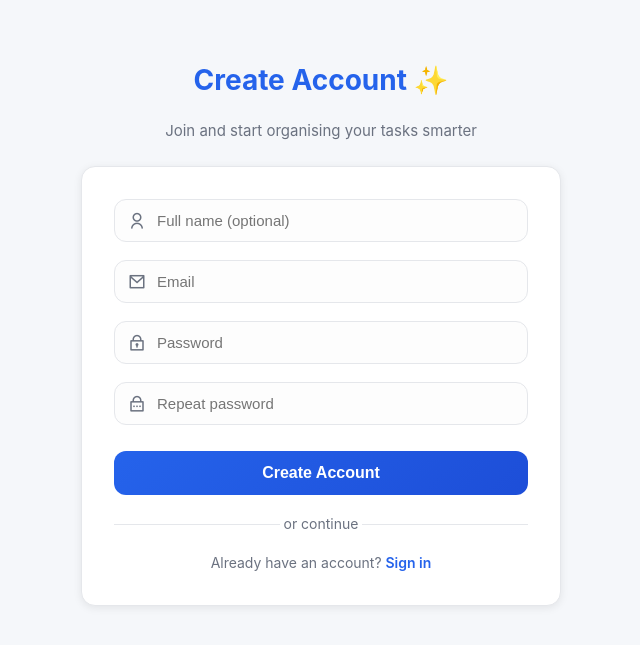
After one commit to Ebenezer-03/Entrans-Internship, a Django app: page /auth/signup/ in a window 1280 px wide. The commit adds this page. Shown: the top 645 px of the page, without its empty margins (319-959 px from the left). Run offline with Django 4.2, Linux system fonts and the light colour scheme.

Commit message:
Logging and Authentication

```diff
--- /dev/null
+++ b/SE Project/static/css/auth.css
@@ -0,0 +1,165 @@
+/* ========================================
+   Auth Layout (Login + Signup)
+======================================== */
+
+body {
+    background: #f5f7fa;
+    font-family: "Inter", sans-serif;
+    display: flex;
+    justify-content: center;
+    padding: 40px 0;
+}
+
+/* Wrapper */
+.auth-wrapper {
+    width: 95%;
+    max-width: 480px;
+}
+
+/* Header */
+.auth-header {
+    text-align: center;
+    margin-bottom: 24px;
+}
+
+.auth-title {
+    font-size: 28px;
+    font-weight: 700;
+    color: var(--blue);
+}
+
+.auth-subtitle {
+    font-size: 15px;
+    color: var(--muted);
+}
+
+/* Card */
+.auth-card {
+    background: var(--white);
+    padding: 32px;
+    border-radius: 14px;
+    box-shadow: var(--shadow);
+    border: 1px solid var(--border);
+}
+
+/* Input Containers */
+.input-wrapper {
+    position: relative;
+    margin-bottom: 18px;
+}
+
+.input-wrapper i {
+    position: absolute;
+    top: 50%;
+    left: 14px;
+    transform: translateY(-50%);
+    font-size: 18px;
+    color: var(--muted);
+}
+
+.auth-input {
+    width: 100%;
+    padding: 12px 14px 12px 42px;
+    border-radius: 12px;
+    border: 1px solid var(--border);
+    background: #fdfdfd;
+    font-size: 15px;
+    transition: 0.25s ease;
+}
+
+.auth-input:focus {
+    border-color: var(--blue);
+    background: #fff;
+    box-shadow: 0 0 0 3px rgba(37, 99, 235, 0.12);
+}
+
+/* Buttons */
+.auth-btn {
+    width: 100%;
+    background: linear-gradient(135deg, var(--blue), var(--blue-hover));
+    color: #fff;
+    padding: 13px;
+    border: none;
+    border-radius: 12px;
+    font-weight: 600;
+    cursor: pointer;
+    transition: 0.25s ease;
+    margin-top: 8px;
+    font-size: 16px;
+}
+
+.auth-btn:hover {
+    transform: translateY(-2px);
+    box-shadow: 0 4px 14px rgba(37, 99, 235, 0.22);
+}
+
+/* Divider */
+.divider {
+    text-align: center;
+    margin: 18px 0;
+    color: var(--muted);
+    font-size: 14px;
+    position: relative;
+}
+
+.divider::before,
+.divider::after {
+    content: "";
+    height: 1px;
+    width: 40%;
+    background: var(--border);
+    position: absolute;
+    top: 50%;
+}
+
+.divider::before { left: 0; }
+.divider::after { right: 0; }
+
+/* Footer link */
+.auth-footer {
+    text-align: center;
+    margin-top: 18px;
+    font-size: 14px;
+    color: var(--muted);
+}
+
+.auth-link {
+    color: var(--blue);
+    font-weight: 600;
+    text-decoration: none;
+}
+
+.auth-link:hover {
+    text-decoration: underline;
+}
+
+/* Error box */
+.error-box {
+    background: var(--red-light);
+    border: 1px solid var(--red);
+    padding: 12px;
+    border-radius: 8px;
+    color: var(--red);
+    font-weight: 600;
+    margin-bottom: 16px;
+}
+/* Prevent overflow */
+.auth-wrapper {
+    width: 100%;
+    max-width: 480px;
+    padding: 0 16px;
+}
+
+.auth-card {
+    width: 100%;
+    box-sizing: border-box;
+}
+
+.input-wrapper {
+    width: 100%;
+}
+
+.auth-input {
+    width: 100%;
+    box-sizing: border-box;
+}
--- a/SE Project/todo_project/settings.py
+++ b/SE Project/todo_project/settings.py
@@ -27,6 +27,12 @@ MIDDLEWARE = [
     "django.contrib.auth.middleware.AuthenticationMiddleware",
     "django.contrib.messages.middleware.MessageMiddleware",
 ]
+DATABASES = {
+    "default": {
+        "ENGINE": "django.db.backends.sqlite3",
+        "NAME": BASE_DIR / "db.sqlite3",
+    }
+}
 
 ROOT_URLCONF = "todo_project.urls"
 
--- a/SE Project/todo_project/urls.py
+++ b/SE Project/todo_project/urls.py
@@ -1,9 +1,10 @@
 from django.contrib import admin
 from django.urls import path, include
-from django.views.generic import TemplateView
+from todoapp import views as todo_views
 
 urlpatterns = [
     path("admin/", admin.site.urls),
-    path("api/", include("todoapp.urls")),
-    path("", TemplateView.as_view(template_name="index.html")),
+    path("api/", include("todoapp.urls")),            # API endpoints
+    path("auth/", include("todoapp.urls_auth")),      # login/signup/logout
+    path("", todo_views.dashboard, name="home"),      # root -> dashboard (protected)
 ]
--- /dev/null
+++ b/SE Project/todoapp/auth_views.py
@@ -0,0 +1,48 @@
+# todoapp/auth_views.py
+from typing import Any, Dict
+from django.shortcuts import render, redirect
+from django.http import HttpRequest, HttpResponse
+from .mongo_user_service import create_user, verify_user_credentials, find_user_by_email
+import logging
+
+logger = logging.getLogger(__name__)
+
+def signup_view(request: HttpRequest) -> HttpResponse:
+    """GET -> signup form. POST -> create user and log in."""
+    if request.method == "GET":
+        return render(request, "signup.html", {"error": None})
+    # POST
+    email = request.POST.get("email", "").strip()
+    password = request.POST.get("password", "")
+    password2 = request.POST.get("password2", "")
+    full_name = request.POST.get("full_name", "").strip()
+    if not email or not password:
+        return render(request, "signup.html", {"error": "Email and password required"})
+    if password != password2:
+        return render(request, "signup.html", {"error": "Passwords do not match"})
+    try:
+        user = create_user(email, password, full_name)
+        request.session["user_id"] = user["id"]
+        logger.info("New user created: %s", email)
+        return redirect("/")
+    except ValueError as exc:
+        return render(request, "signup.html", {"error": str(exc)})
+    except Exception:
+        logger.exception("Error creating user")
+        return render(request, "signup.html", {"error": "Unexpected error"})
+
+def login_view(request: HttpRequest) -> HttpResponse:
+    """GET -> login form. POST -> verify credentials and set session."""
+    if request.method == "GET":
+        return render(request, "login.html", {"error": None})
+    email = request.POST.get("email", "").strip()
+    password = request.POST.get("password", "")
+    user = verify_user_credentials(email, password)
+    if not user:
+        return render(request, "login.html", {"error": "Invalid credentials"})
+    request.session["user_id"] = user["id"]
+    return redirect("/")
+
+def logout_view(request: HttpRequest) -> HttpResponse:
+    request.session.flush()
+    return redirect("/auth/login/")
--- /dev/null
+++ b/SE Project/todoapp/mongo_user_service.py
@@ -0,0 +1,57 @@
+# todoapp/mongo_user_service.py
+"""User management using MongoDB collection 'users'."""
+
+from typing import Optional, Dict
+from pymongo.collection import Collection
+from .mongo_client import get_client
+from .password_utils import hash_password, verify_password
+from bson import ObjectId
+import os
+
+DB_NAME = os.getenv("MONGO_DB", "todo_db")
+_USERS_COLL = "users"
+
+def _get_users_collection() -> Collection:
+    client = get_client()
+    db = client[DB_NAME]
+    return db[_USERS_COLL]
+
+def create_user(email: str, password: str, full_name: str = "") -> Dict:
+    """Create a new user; raises if email exists."""
+    coll = _get_users_collection()
+    if coll.find_one({"email": email.lower()}):
+        raise ValueError("Email already registered")
+    hashed = hash_password(password)
+    doc = {"email": email.lower(), "password": hashed, "full_name": full_name}
+    res = coll.insert_one(doc)
+    doc["_id"] = res.inserted_id
+    return {"id": str(doc["_id"]), "email": doc["email"], "full_name": doc["full_name"]}
+
+def find_user_by_email(email: str) -> Optional[Dict]:
+    coll = _get_users_collection()
+    doc = coll.find_one({"email": email.lower()})
+    if not doc:
+        return None
+    return {"id": str(doc["_id"]), "email": doc["email"], "full_name": doc.get("full_name", ""), "password": doc.get("password")}
+
+def verify_user_credentials(email: str, password: str) -> Optional[Dict]:
+    user = find_user_by_email(email)
+    if not user:
+        return None
+    stored = user.get("password")
+    if not stored:
+        return None
+    if verify_password(password, stored):
+        # return public user (without password)
+        return {"id": user["id"], "email": user["email"], "full_name": user.get("full_name", "")}
+    return None
+
+def find_user_by_id(user_id: str) -> Optional[Dict]:
+    coll = _get_users_collection()
+    try:
+        doc = coll.find_one({"_id": ObjectId(user_id)})
+    except Exception:
+        return None
+    if not doc:
+        return None
+    return {"id": str(doc["_id"]), "email": doc["email"], "full_name": doc.get("full_name", "")}
--- /dev/null
+++ b/SE Project/todoapp/templates/signup.html
@@ -0,0 +1,66 @@
+{% load static %}
+<!doctype html>
+<html lang="en">
+<head>
+    <meta charset="utf-8" />
+    <title>Create Account — To-Do List</title>
+    <meta name="viewport" content="width=device-width, initial-scale=1" />
+
+    <link rel="stylesheet" href="{% static 'css/style.css' %}">
+    <link rel="stylesheet" href="{% static 'css/auth.css' %}">
+    <link href="https://cdn.jsdelivr.net/npm/remixicon/fonts/remixicon.css" rel="stylesheet">
+</head>
+
+<body>
+
+<div class="auth-wrapper">
+
+    <div class="auth-header">
+        <h1 class="auth-title">Create Account ✨</h1>
+        <p class="auth-subtitle">Join and start organising your tasks smarter</p>
+    </div>
+
+    <div class="auth-card">
+
+        <form method="post">
+            {% csrf_token %}
+            {% if error %}
+            <div class="error-box">{{ error }}</div>
+            {% endif %}
+
+            <div class="input-wrapper">
+                <i class="ri-user-line"></i>
+                <input class="auth-input" name="full_name" type="text" placeholder="Full name (optional)">
+            </div>
+
+            <div class="input-wrapper">
+                <i class="ri-mail-line"></i>
+                <input class="auth-input" name="email" type="email" placeholder="Email" required>
+            </div>
+
+            <div class="input-wrapper">
+                <i class="ri-lock-2-line"></i>
+                <input class="auth-input" name="password" type="password" placeholder="Password" required>
+            </div>
+
+            <div class="input-wrapper">
+                <i class="ri-lock-password-line"></i>
+                <input class="auth-input" name="password2" type="password" placeholder="Repeat password" required>
+            </div>
+
+            <button type="submit" class="auth-btn">Create Account</button>
+
+            <div class="divider">or continue</div>
+
+            <div class="auth-footer">
+                Already have an account?
+                <a href="{% url 'auth:login' %}" class="auth-link">Sign in</a>
+            </div>
+
+        </form>
+
+    </div>
+</div>
+
+</body>
+</html>
```
Also changed, not shown: SE Project/todoapp/password_utils.py (added, +31 -0 lines), SE Project/todoapp/templates/index.html (+19 -10 lines), SE Project/todoapp/templates/login.html (added, +58 -0 lines), SE Project/todoapp/urls_auth.py (added, +11 -0 lines), SE Project/todoapp/views.py (+9 -1 lines), SE Project/db.sqlite3 (added).
